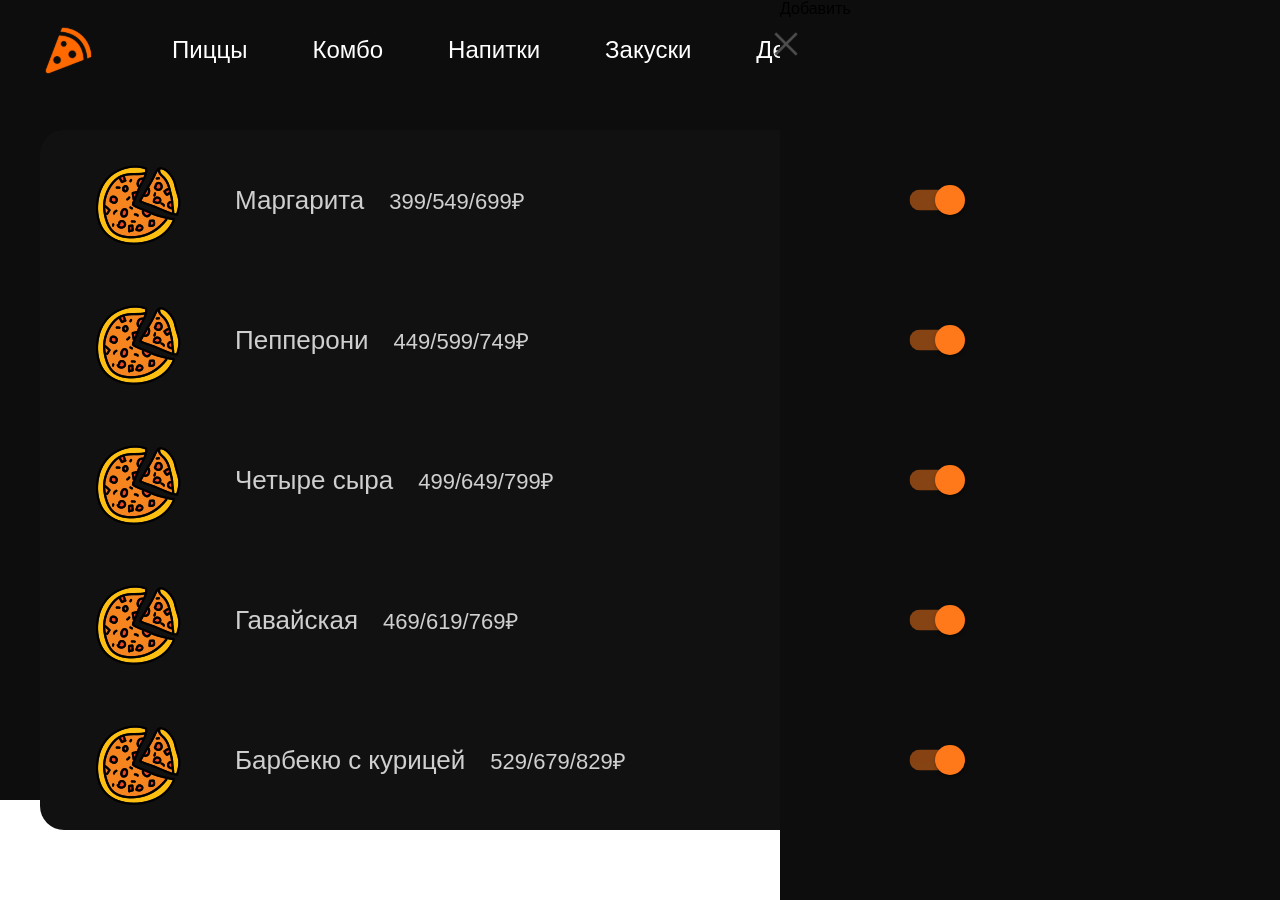
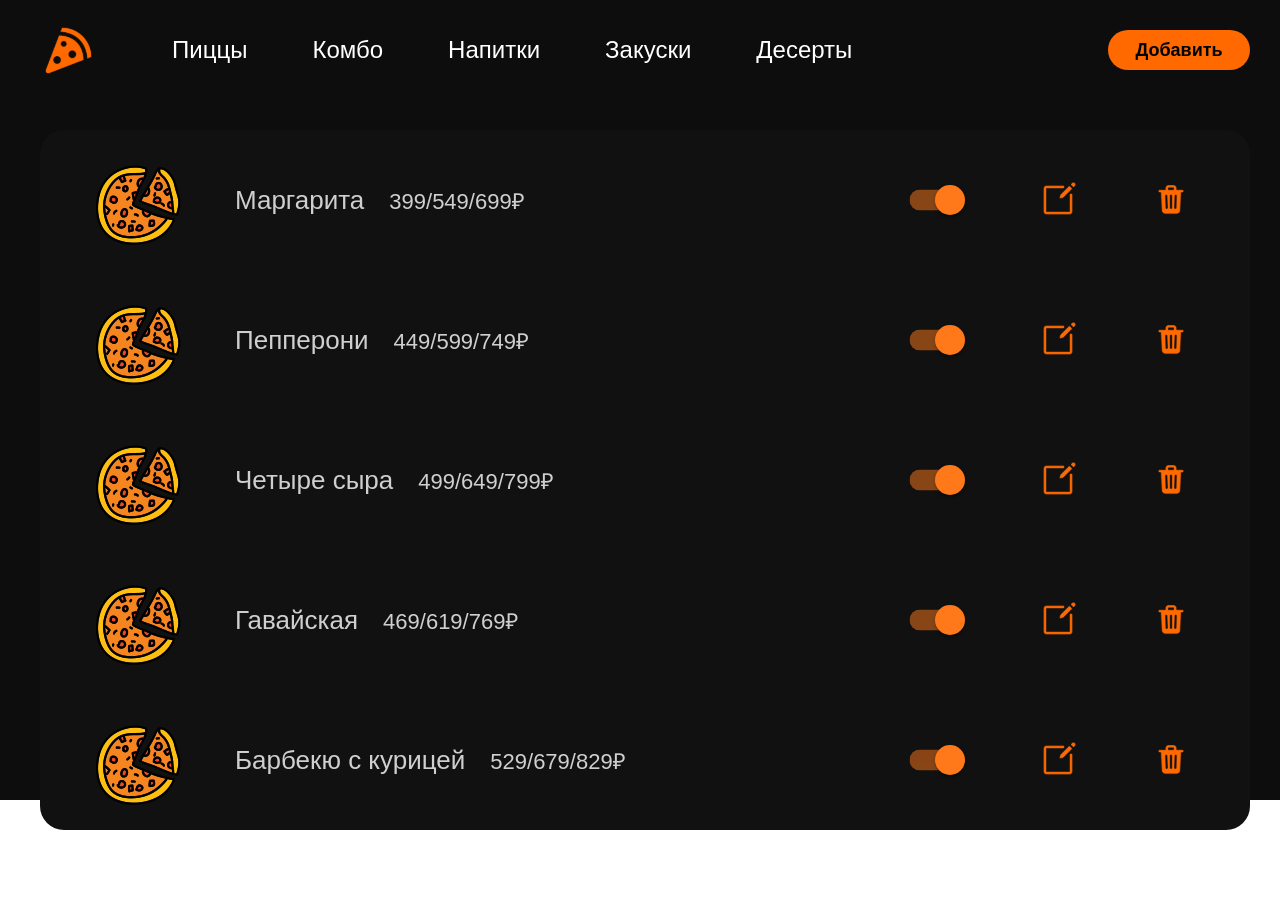
Before and after one commit to ktoto2007/pizza, a React (Vite) app: page /admin in a window 1280 px wide. After the commit the page ends 830 px from the top, so only its background shows below. Built offline with nearby package versions, Linux system fonts and the light colour scheme.

Commit message:
product receive only id prop and get data from zustand store

```diff
--- a/src/pages/adminPage/admin.css
+++ b/src/pages/adminPage/admin.css
@@ -104,18 +104,3 @@
   gap: 75px;
   align-items: center;
 }
-
-.modal {
-    height: 900px;
-    width: 500px;
-    background-color: #0D0D0D;
-    position: absolute;
-    top: 0;
-    right: 0;
-}
-
-.closeButton {
-    position: relative;
-    right: 10px;
-    top: 10px;
-}
--- a/src/pages/adminPage/adminPage.tsx
+++ b/src/pages/adminPage/adminPage.tsx
@@ -1,9 +1,8 @@
 import { useState, useEffect } from 'react'
 import { useShallow } from 'zustand/react/shallow'
-import { useProducts } from "../../stores"
+import { useProducts, type ProductType } from "../../stores"
 import Switch from '@mui/material/Switch';
 import './admin.css'
-import {Modal} from './modal/adminModal'
 
 type NavElementProps = {
   name: string;
@@ -44,20 +43,20 @@ const NavElement = (props: NavElementProps) => {
 }
 
 type ProductProps = {
-  type: string
-  name: string;
-  prices: number[];
-  url: string;
-  isOn: boolean
+  id: string
 }
 
 const Product = (props: ProductProps) => {
+  const {products} = useProducts(useShallow(state => ({
+    products: state.products
+  })))
+  let {name, prices, url} = products.find((product) => product.id === props.id) as ProductType
   return (
     <div className='product'>
       <div className='product-left'>
-        <img className='product-img' src={props.url} alt="" />
-        <div className='product-name'>{props.name}</div>
-        <div className='product-price'>{props.prices.join('/')}₽</div>
+        <img className='product-img' src={url} alt="" />
+        <div className='product-name'>{name}</div>
+        <div className='product-price'>{prices.join('/')}₽</div>
       </div>
       <div className='product-right'>
         <Switch disableRipple defaultChecked
@@ -85,7 +84,7 @@ const ProductsList = () => {
   })))
   return (
     <div className='products-container'>
-      {products.filter(product => product.type === currentType).map((product) => <Product {...product}/>)}
+      {products.filter(product => product.type === currentType).map((product) => <Product id={product.id}/>)}
     </div>
   )
 }
@@ -93,7 +92,6 @@ const ProductsList = () => {
 export function Admin() {
   return (
     <div className='container'>
-      <Modal show={true} onCloseButtonClick={false}/>
       <div className='header'>
         <div className='header-left'>
           <img className='logo' src="src\assets\logo.svg" alt="" />
--- a/src/pages/adminPage/modal/adminModal.tsx
+++ /dev/null
@@ -1,16 +0,0 @@
-type ModalProps = {
-    show: boolean
-    onCloseButtonClick: boolean
-}
-
-export const Modal = (props: ModalProps) => {
-    if (!props.show) {
-        return null
-    }
-    return (
-        <div className="modal">
-            <div className='addText'>Добавить</div>
-            <img className='closeButton' src="src\assets\close.svg" alt="" />
-        </div>
-    )
-}
```
